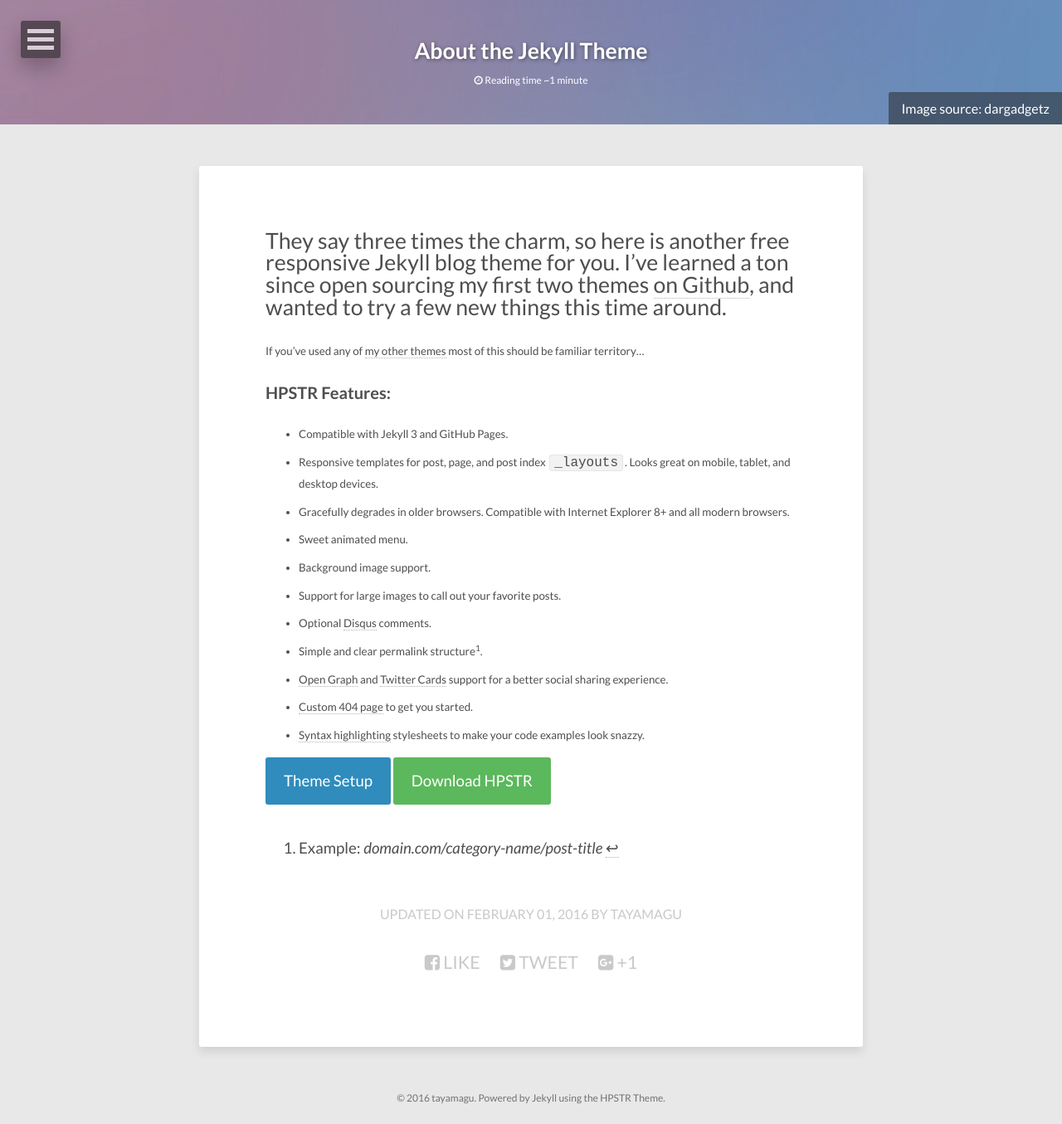
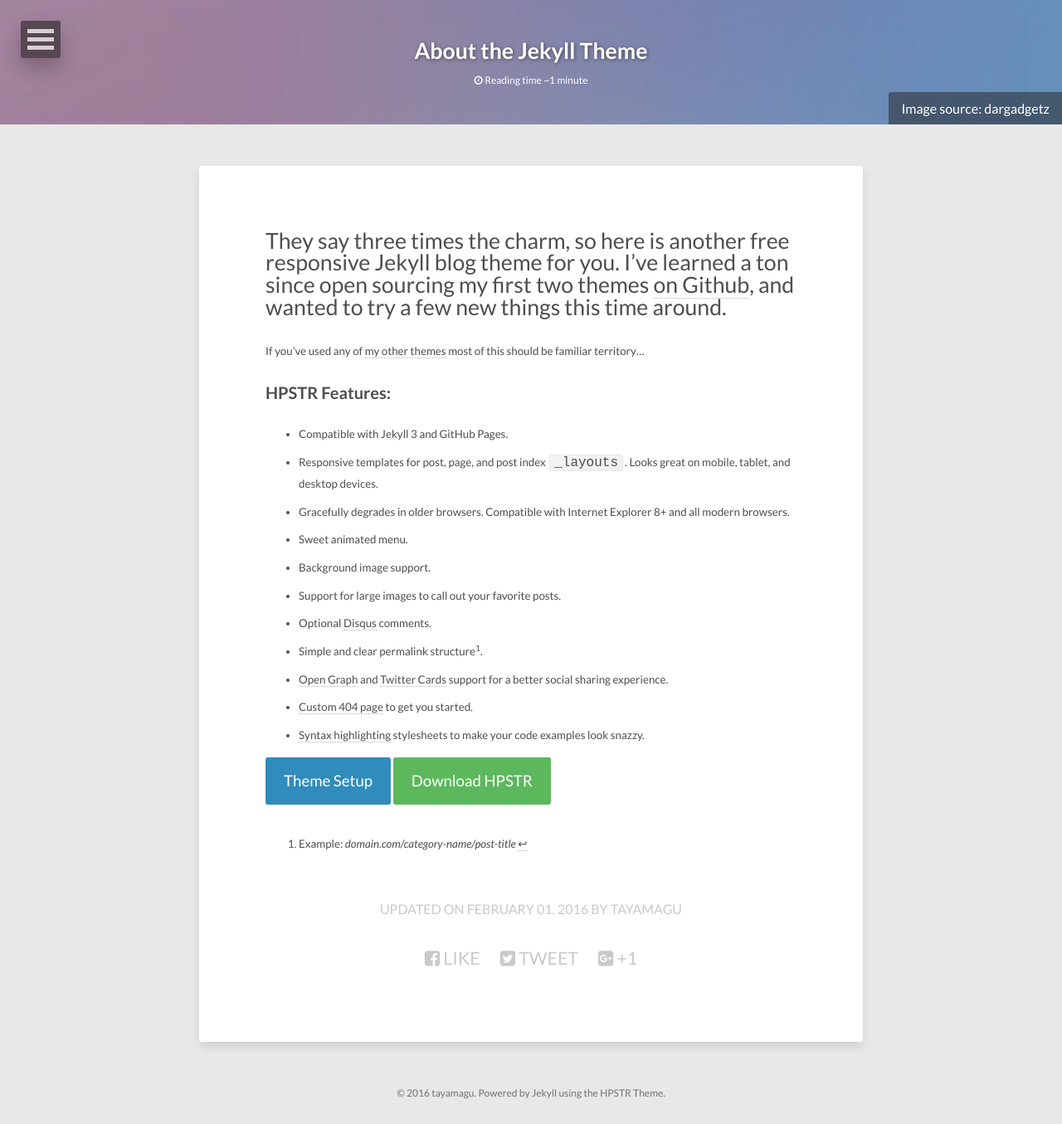
Before and after one commit to tayamagu/tayamagu.github.io, a Jekyll site: the page built from about/index.md, in a window 1280 px wide. Shown: the whole page at 83% size. Built offline with Jekyll 4.4.1, drawn with Linux system fonts in a browser that asks for light colours; nearby versions of some CDN libraries.

Commit message:
no message

```diff
--- a/_sass/_page.scss
+++ b/_sass/_page.scss
@@ -47,7 +47,7 @@ table, td, th {
 
 	.footnotes {
 		ol, li, p {
-			@include font-size(14);
+			@include font-size(10);
 		}
 	}
 }
@@ -399,7 +399,7 @@ header .entry-meta {
 }
 
 .read-more-content {
-	@include font-size(12);
+	@include font-size(10);
 
 	// Dotted line underlines for links
 	p > a,
```
